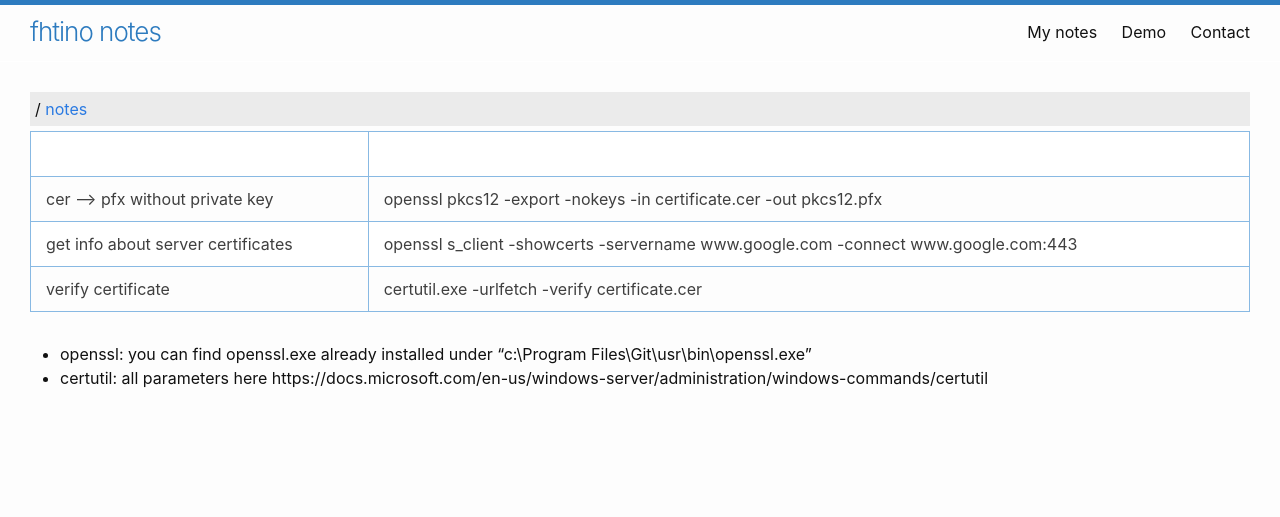
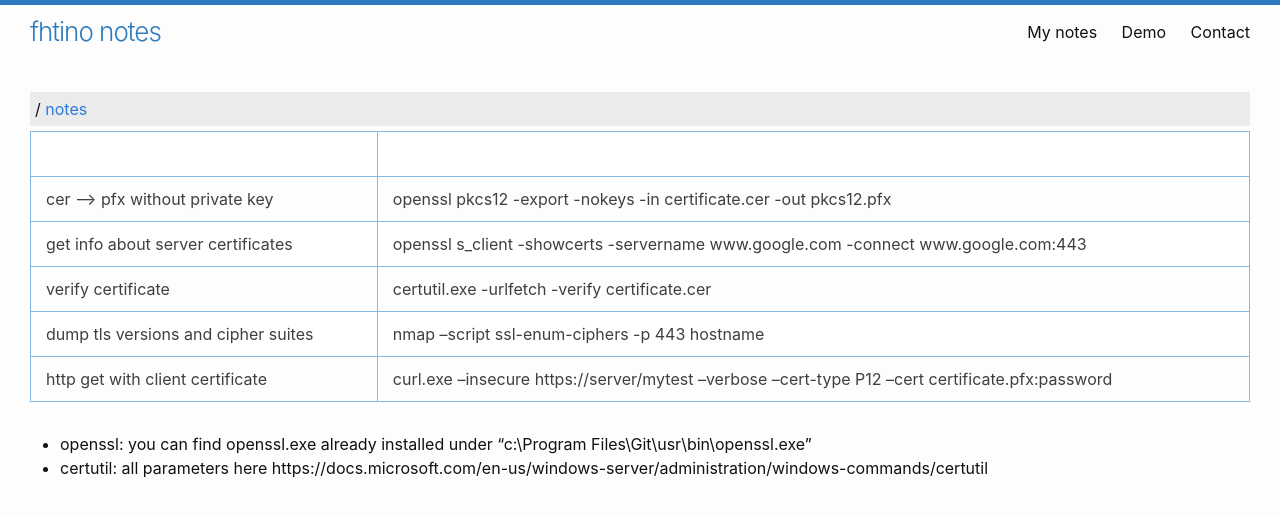
Before and after one commit to fhtino/fhtino.github.io, a Jekyll site: the page built from notes/certificates.md, in a window 1280 px wide. Shown: the top 517 px of the page. Built offline with Jekyll 4.4.1, drawn with Linux system fonts in a browser that asks for light colours.

Commit message:
Update certificates.md

```diff
--- a/notes/certificates.md
+++ b/notes/certificates.md
@@ -7,6 +7,8 @@ layout: notes
 | cer --> pfx without private key  | openssl pkcs12 -export -nokeys -in certificate.cer -out pkcs12.pfx |
 | get info about server certificates | openssl s_client -showcerts -servername www.google.com -connect www.google.com:443 |
 | verify certificate | certutil.exe -urlfetch -verify  certificate.cer |
+| dump tls versions and cipher suites | nmap --script ssl-enum-ciphers -p 443 hostname |
+| http get with client certificate | curl.exe --insecure https://server/mytest --verbose --cert-type P12 --cert certificate.pfx:password |
 
 - openssl: you can find openssl.exe already installed under "c:\Program Files\Git\usr\bin\openssl.exe"
 - certutil: all parameters here
```
